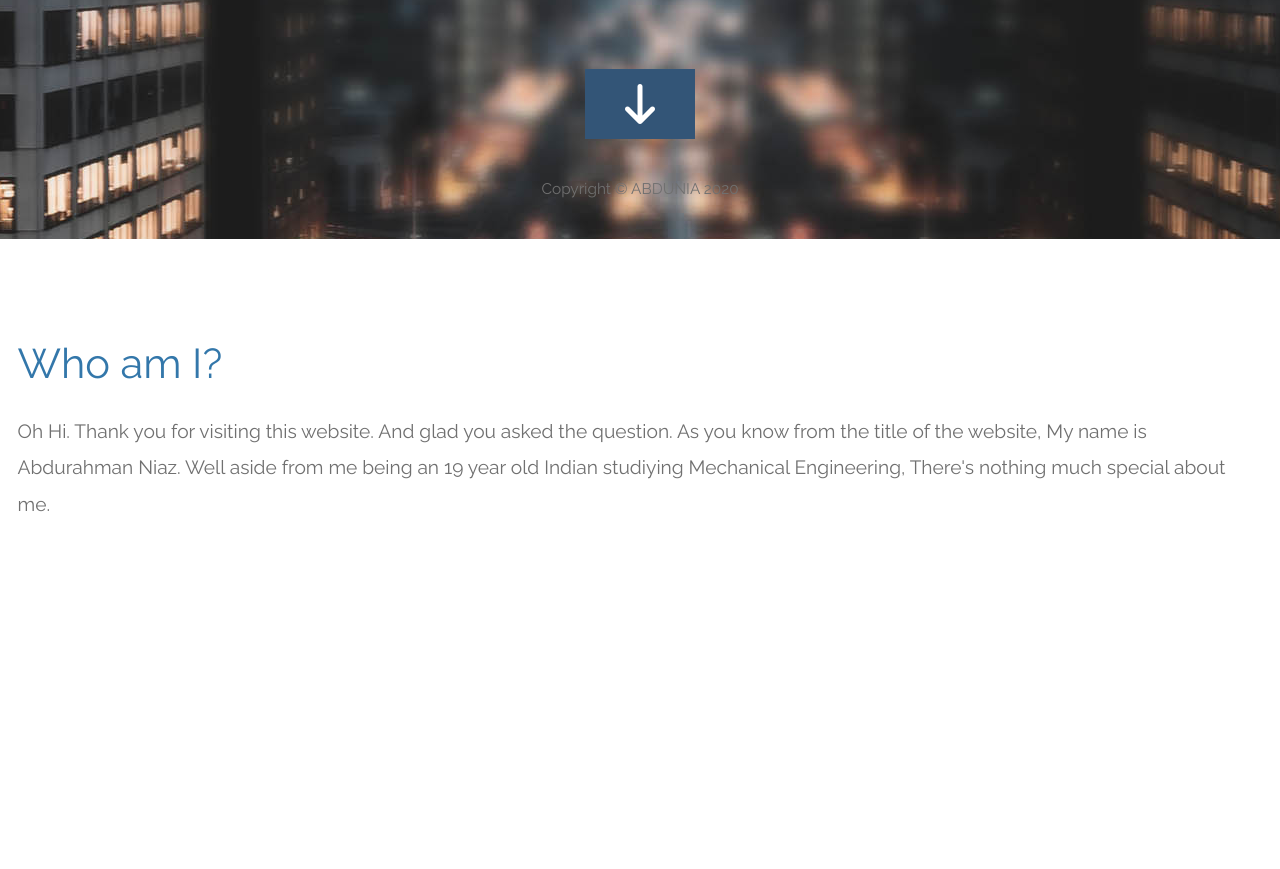
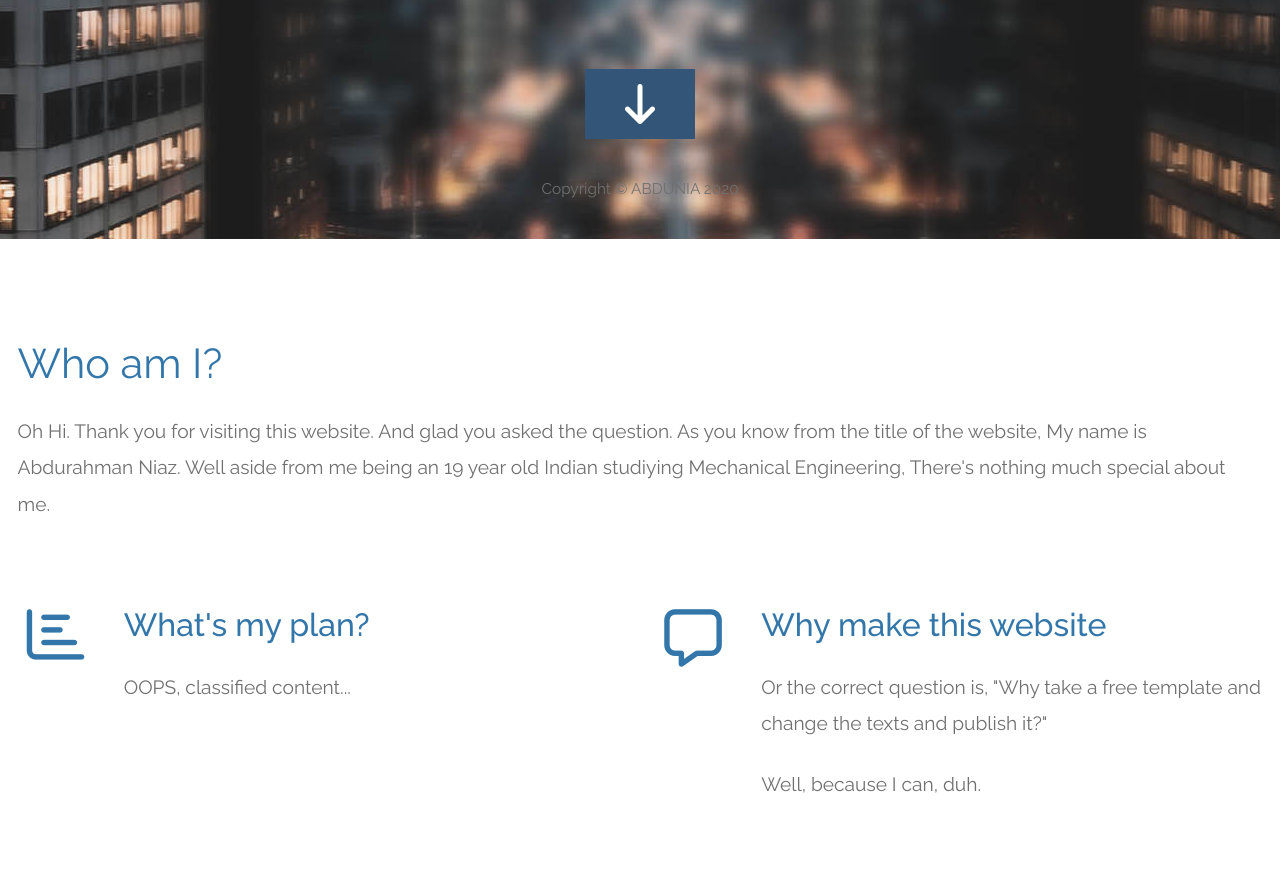
Before and after one commit to abdunia/abdunia.github.io, a plain HTML site: page index.html in a window 1280 px wide. Shown: the part 561-1430 px from the top of the page. Before the commit the page ends 1187 px from the top, so only its background shows below. Drawn offline with Linux system fonts and the light colour scheme.

Commit message:
Update index.html

```diff
--- a/index.html
+++ b/index.html
@@ -76,7 +76,33 @@ https://www.tooplate.com/view/2117-infinite-loop
                 </div>
 
 
+</div><!-- first row -->
 
+            <div class="row tm-content-box"><!-- second row -->
+        		<div class="col-lg-1">
+                    <i class="far fa-3x fa-chart-bar text-center tm-icon"></i>
+                </div>
+                <div class="col-lg-5">
+                    <div class="tm-intro-text-container">
+                        <h2 class="tm-text-primary mb-4">What's my plan?</h2>
+                        <p class="mb-4 tm-intro-text">
+                          OOPS, classified content...</p>
+                    </div>
+                </div>
+
+                <div class="col-lg-1">
+                    <i class="far fa-3x fa-comment-alt text-center tm-icon"></i>
+                </div>
+                <div class="col-lg-5">
+                    <div class="tm-intro-text-container">
+                        <h2 class="tm-text-primary mb-4">Why make this website</h2>
+                        <p class="mb-4 tm-intro-text">
+                          Or the correct question is, "Why take a free template and change the texts and publish it?"</p>
+			<p class="mb-4 tm-intro-text">Well, because I can, duh.</p>
+                    </div>
+                </div>
+
+            </div><!-- second row -->
 
 
 
```
